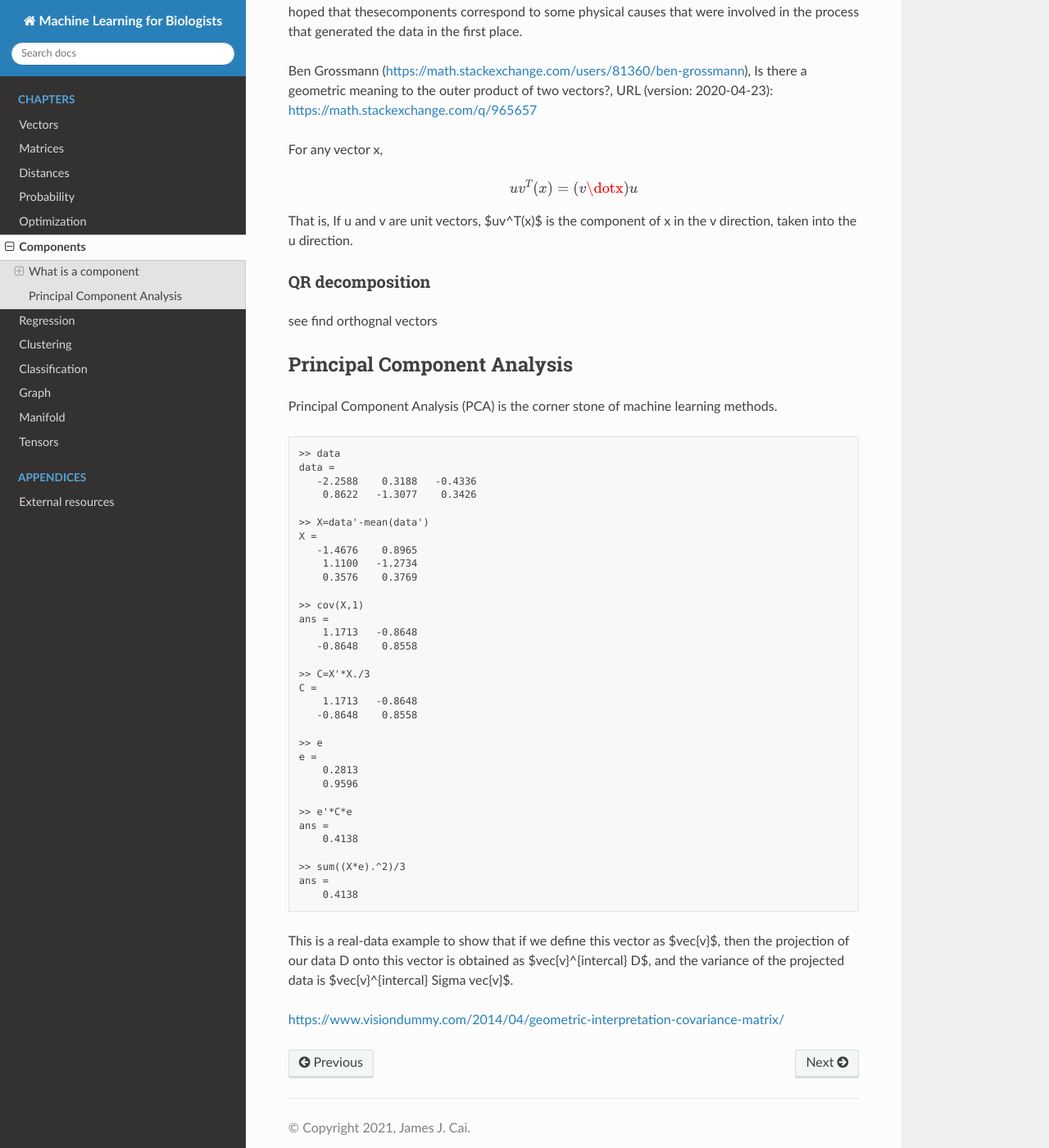
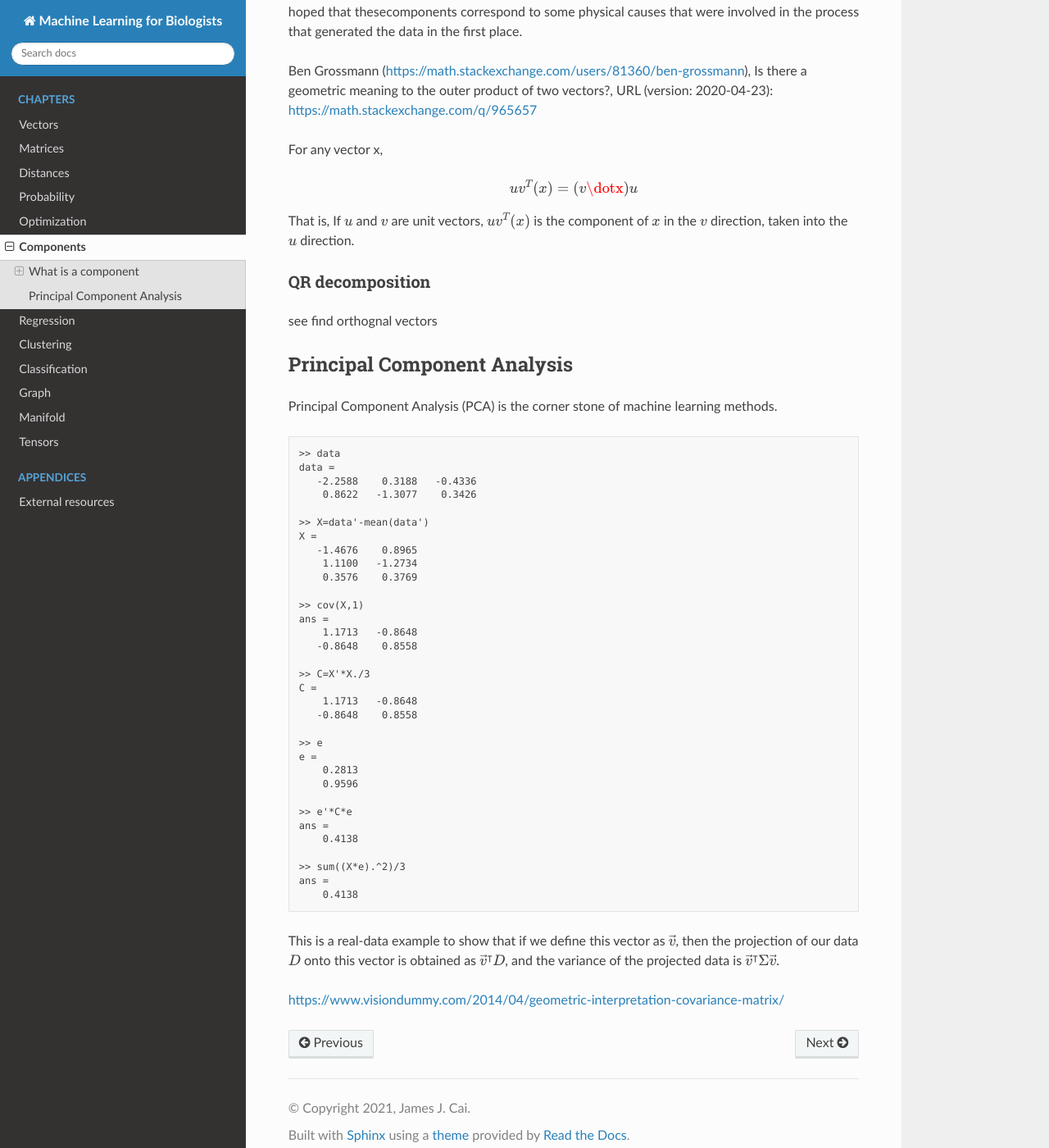
Before and after one commit to jamesjcai/readthedocs_ml4b, a Sphinx documentation site: the page built from docs/chapter_components.rst, in a window 1280 px wide and 1400 px high, scrolled down 333 px. Shown: the whole window at 82% size. Built offline with Sphinx 7.4.7 and the Read the Docs theme 2.0.0, drawn with Linux system fonts in a browser that asks for light colours; formulas are drawn with MathJax 3; some of the changed lines change nothing that is shown.

Commit message:
Update chapter_components.rst

```diff
--- a/docs/chapter_components.rst
+++ b/docs/chapter_components.rst
@@ -17,11 +17,9 @@ Ben Grossmann (https://math.stackexchange.com/users/81360/ben-grossmann), Is the
 
 For any vector x,
 
-.. math::
+.. math:: uv^T(x)=(v\dotx)u
 
-  uv^T(x)=(v\dotx)u
-
-That is, If u and v are unit vectors, $uv^T(x)$ is the component of x in the v direction, taken into the u direction.
+That is, If :math:`u` and :math:`v` are unit vectors, :math:`uv^T(x)` is the component of :math:`x` in the :math:`v` direction, taken into the :math:`u` direction.
 
 QR decomposition
 ----------------
@@ -70,7 +68,7 @@ Principal Component Analysis (PCA) is the corner stone of machine learning metho
       0.4138
 
 
-This is a real-data example to show that if we define this vector as $\vec{v}$, then the projection of our data D onto this vector is obtained as
-$\vec{v}^{\intercal} D$, and the variance of the projected data is $\vec{v}^{\intercal} \Sigma \vec{v}$.
+This is a real-data example to show that if we define this vector as :math:`\vec{v}`, then the projection of our data :math:`D` onto this vector is obtained as
+:math:`\vec{v}^{\intercal} D`, and the variance of the projected data is :math:`\vec{v}^{\intercal} \Sigma \vec{v}`.
 
 https://www.visiondummy.com/2014/04/geometric-interpretation-covariance-matrix/
```
